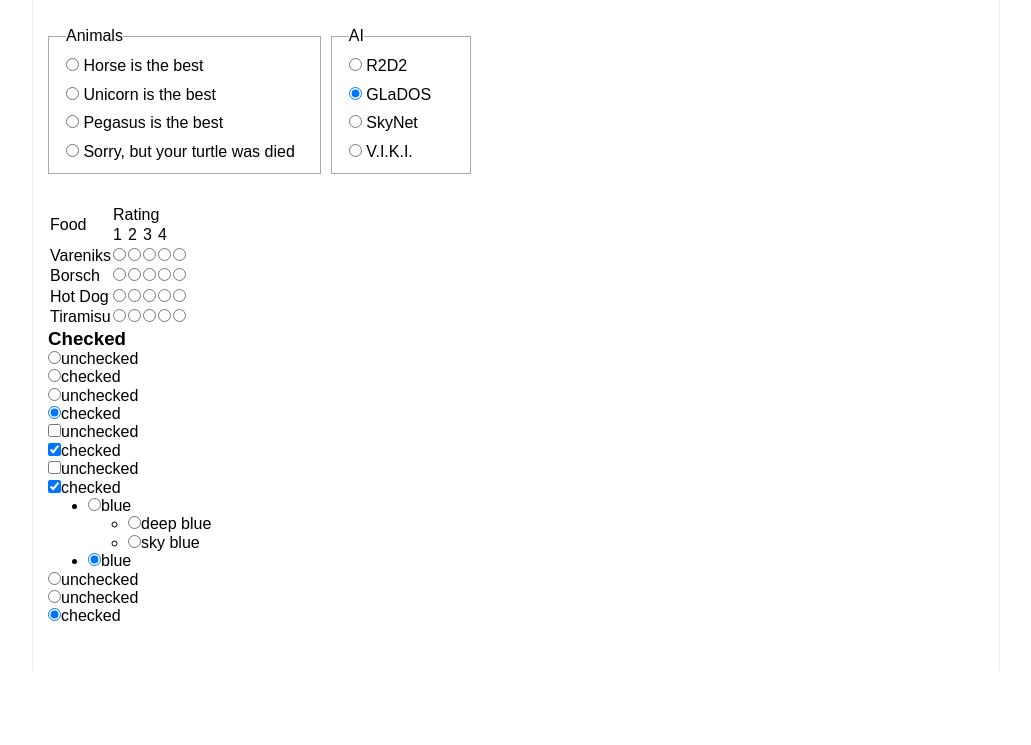
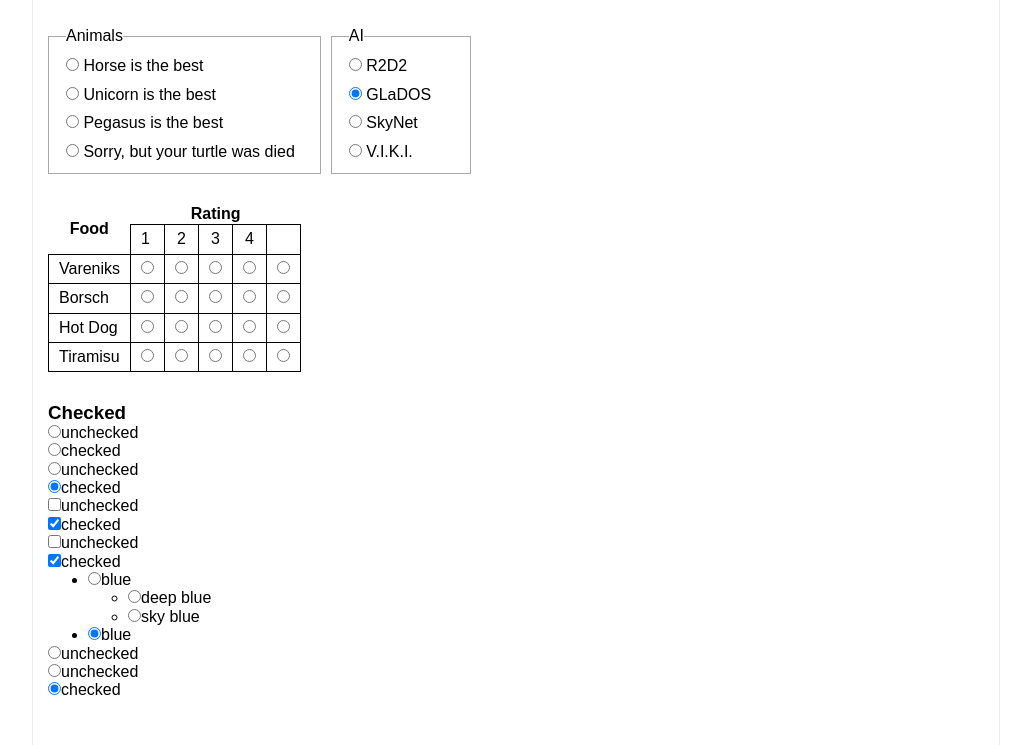
Before and after one commit to drDramen/technical-project-form, a website: page index.html in a window 1280 px wide. Shown: the part 2445-3190 px from the top of the page, without its empty margins (124-1155 px from the left). Before the commit the page ends 3116 px from the top, so only its background shows below. Drawn offline with Linux system fonts and the light colour scheme; files whose address does not match are found by name.

Commit message:
added some changes

```diff
--- a/css/main.css
+++ b/css/main.css
@@ -316,3 +316,22 @@
 	width: 140px;
 	margin-left: 10px;
 }
+
+.block-table {
+	margin-bottom: 30px;
+}
+
+.form-7 .block-table {
+	border-collapse: collapse;
+}
+
+.form-7 table.block-table td {
+	padding: 5px 10px;
+	text-align: center;
+	border: 1px solid #000000;
+}
+
+.form-7 table.block-table td:first-child {
+	padding: ;
+	text-align: left;
+}
--- a/index.html
+++ b/index.html
@@ -104,7 +104,7 @@
 
 						<span class="fas fa-user fa-lg"><input class="green-border" type="text" name="name"
 								value="John Smith"></span>
-										</label>
+					</label>
 					<label>Input your E-mail<input class="blue-border" type="email" name="email"
 							value="smith@corpmail.com"></label>
 					<label class="label-textarea">
@@ -129,7 +129,8 @@
 
 				<form class="form-6__2">
 					<!-- Inline-block елементы при переносе образуют пробел-->
-					<input type="search" name="search" placeholder="Search..."><label><span class="btn-round"><i class="fas fa-search fa-lg"></i></span>
+					<input type="search" name="search" placeholder="Search..."><label><span class="btn-round"><i
+								class="fas fa-search fa-lg"></i></span>
 						<input type="submit">
 					</label>
 				</form>
@@ -169,11 +170,11 @@
 						</fieldset>
 					</div>
 
-					<table>
+					<table class="block-table">
 						<thead>
 							<tr>
-								<td rowspan="2">Food</td>
-								<td colspan="5">Rating</td>
+								<th rowspan="2">Food</th>
+								<th colspan="5">Rating</th>
 							</tr>
 							<tr>
 								<td>1</td>
```
